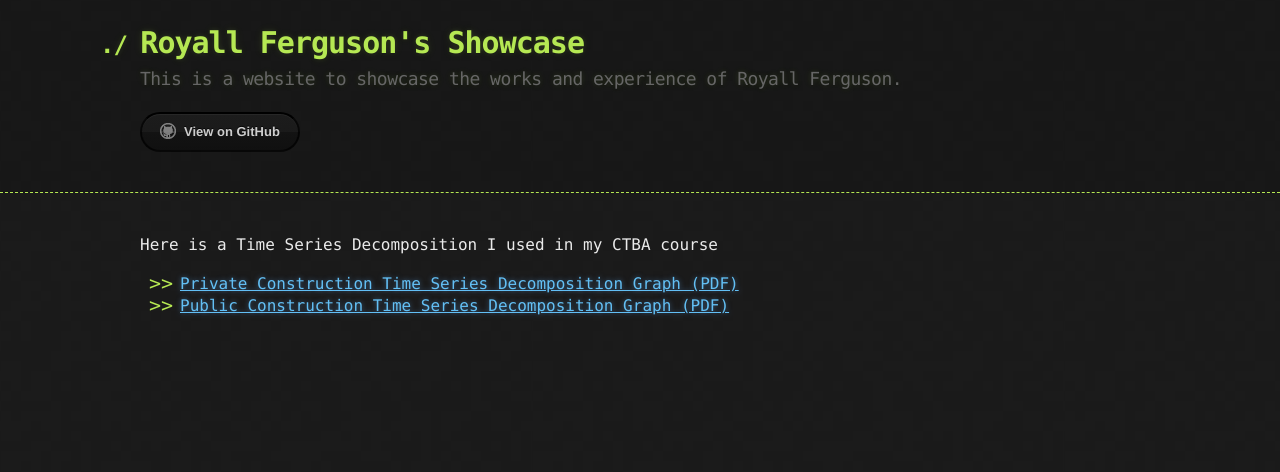
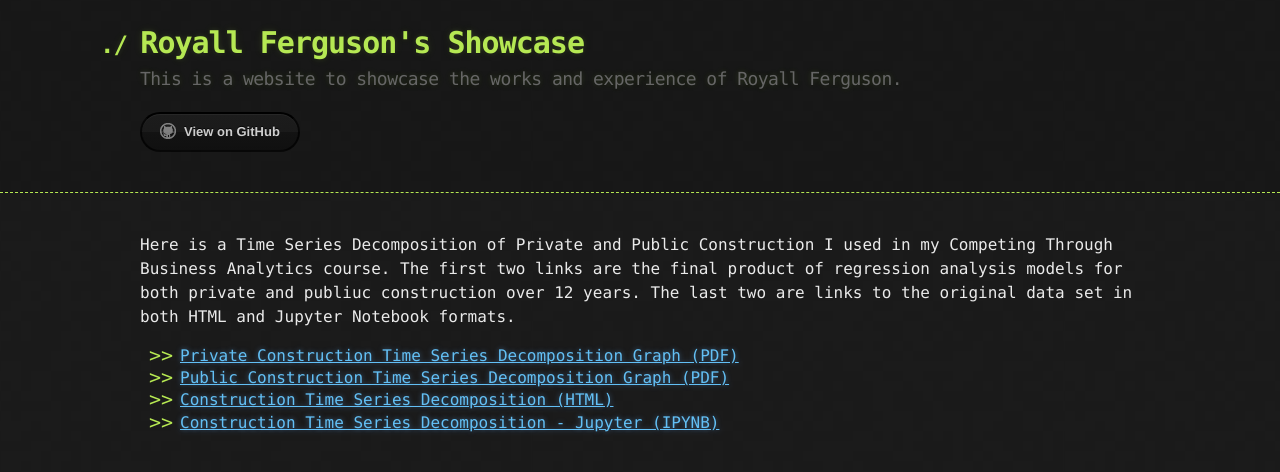
Before and after one commit to rferg012/rferg012.gethub.io, a Jekyll site: the page built from timeseries/index.md, in a window 1280 px wide. Shown: the top 472 px of the page. Built offline with Jekyll 4.4.1, drawn with Linux system fonts in a browser that asks for light colours; our own code applies the rules of GitHub Pages for plain Markdown files.

Commit message:
Update index.md

```diff
--- a/timeseries/index.md
+++ b/timeseries/index.md
@@ -3,6 +3,11 @@ title: Time Series Decomposition
 description: Course Content
 ---
 
-Here is a Time Series Decomposition I used in my CTBA course
+Here is a Time Series Decomposition of Private and Public Construction I used in my Competing Through Business Analytics course.
+The first two links are the final product of regression analysis models for both private and publiuc construction over 12 years.
+The last two are links to the original data set in both HTML and Jupyter Notebook formats.
+
 - [Private Construction Time Series Decomposition Graph (PDF)](private_timeseries.pdf)
 - [Public Construction Time Series Decomposition Graph (PDF)](public_timeseries.pdf)
+- [Construction Time Series Decomposition (HTML)](ConstructiontTimeSeries.html)
+- [Construction Time Series Decomposition - Jupyter (IPYNB)](ConstructiontTimeSeries.IPYNB)
```
